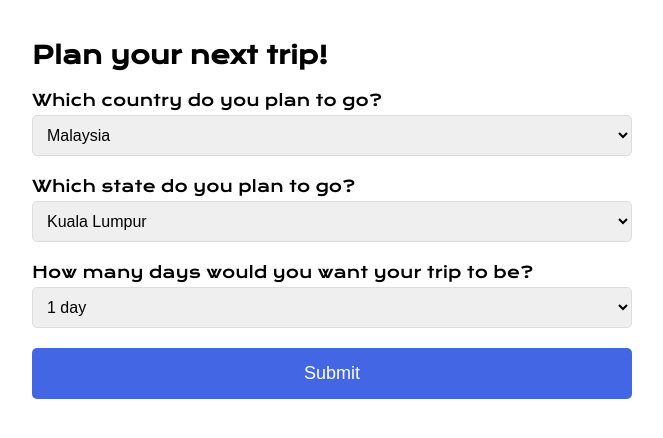
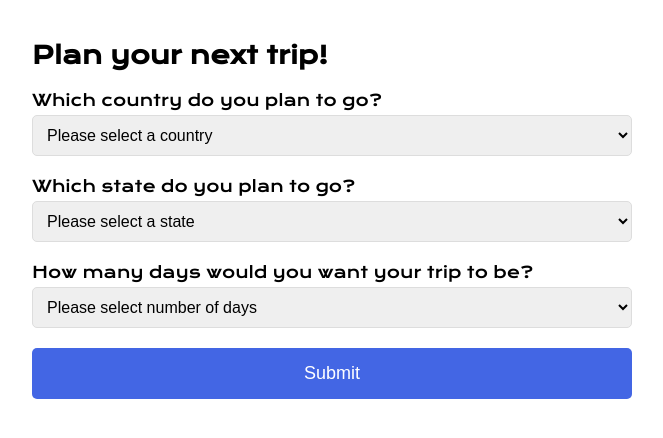
Before and after one commit to Jack-1118/Hackathon-AI-HACK-10, a Flask app: page / in a window 1280 px wide. Shown: the part 123-561 px from the top of the page, without its empty margins (308-971 px from the left). Run offline with Flask 3, Linux system fonts and the light colour scheme.

Commit message:
edit some design

```diff
--- a/templates/creatingTrip.html
+++ b/templates/creatingTrip.html
@@ -19,6 +19,7 @@
             <div class="form-group">
                 <label for="country">Which country do you plan to go?</label>
                 <select id="country" name="country" required>
+                    <option value="" disabled selected>Please select a country</option>
                     <option value="malaysia">Malaysia</option>
                 </select>
             </div>
@@ -26,6 +27,7 @@
             <div class="form-group">
                 <label for="state">Which state do you plan to go?</label>
                 <select id="state" name="state" required>
+                    <option value="" disabled selected>Please select a state</option>
                     <option value="kl">Kuala Lumpur</option>
                     <option value="penang">Penang</option>
                 </select>
@@ -34,6 +36,7 @@
             <div class="form-group">
                 <label for="days">How many days would you want your trip to be?</label>
                 <select id="days" name="days" required>
+                    <option value="" disabled selected>Please select number of days</option>
                     <option value="1">1 day</option>
                     <option value="2">2 days</option>
                 </select>
--- a/templates/itinerary.html
+++ b/templates/itinerary.html
@@ -77,7 +77,7 @@
     <link rel='stylesheet' href='style.css'>
 </head>
 <body>
-    <header>
+     <header>
         <img src="images/bertravelling_logo.jpg" alt="Bertravelling Logo" class="logo">
         <h1>Bertravelling <span>AI</span></h1>
     </header>
```
